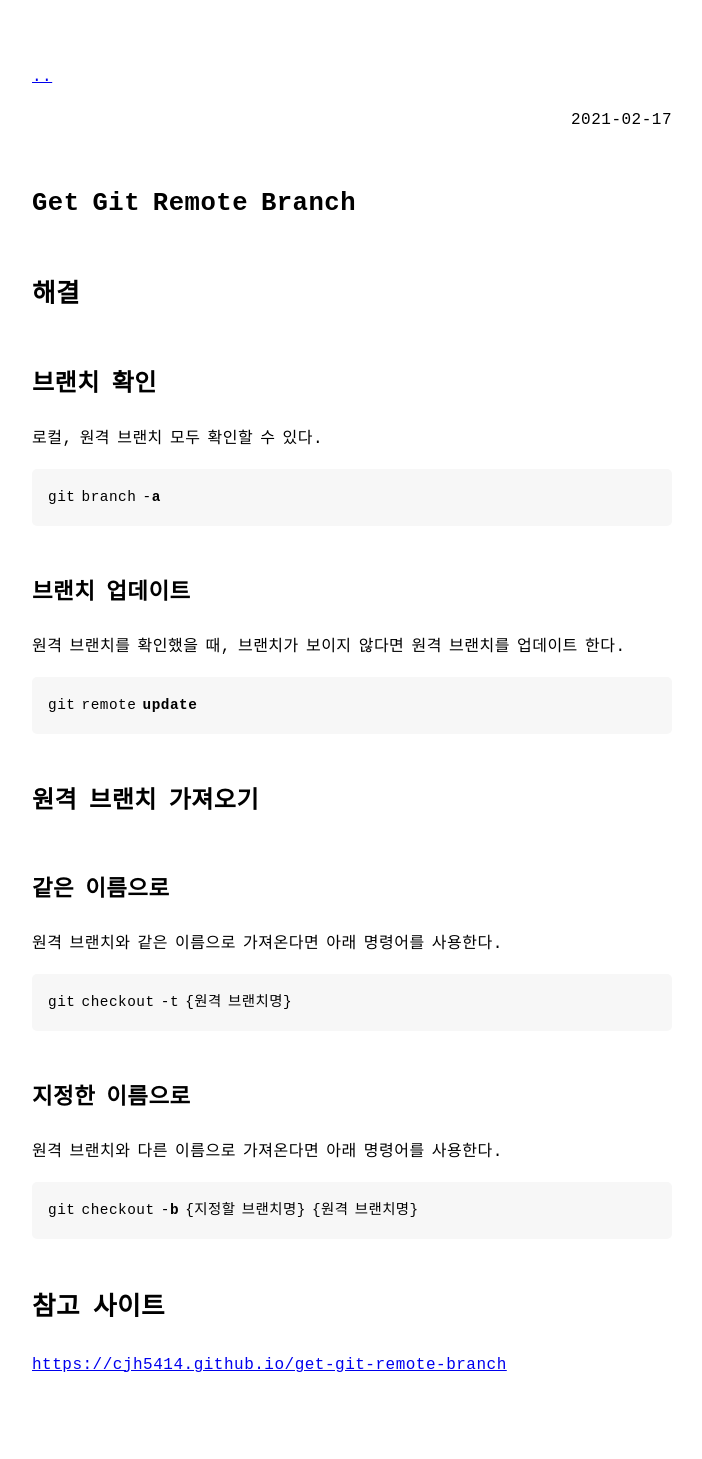
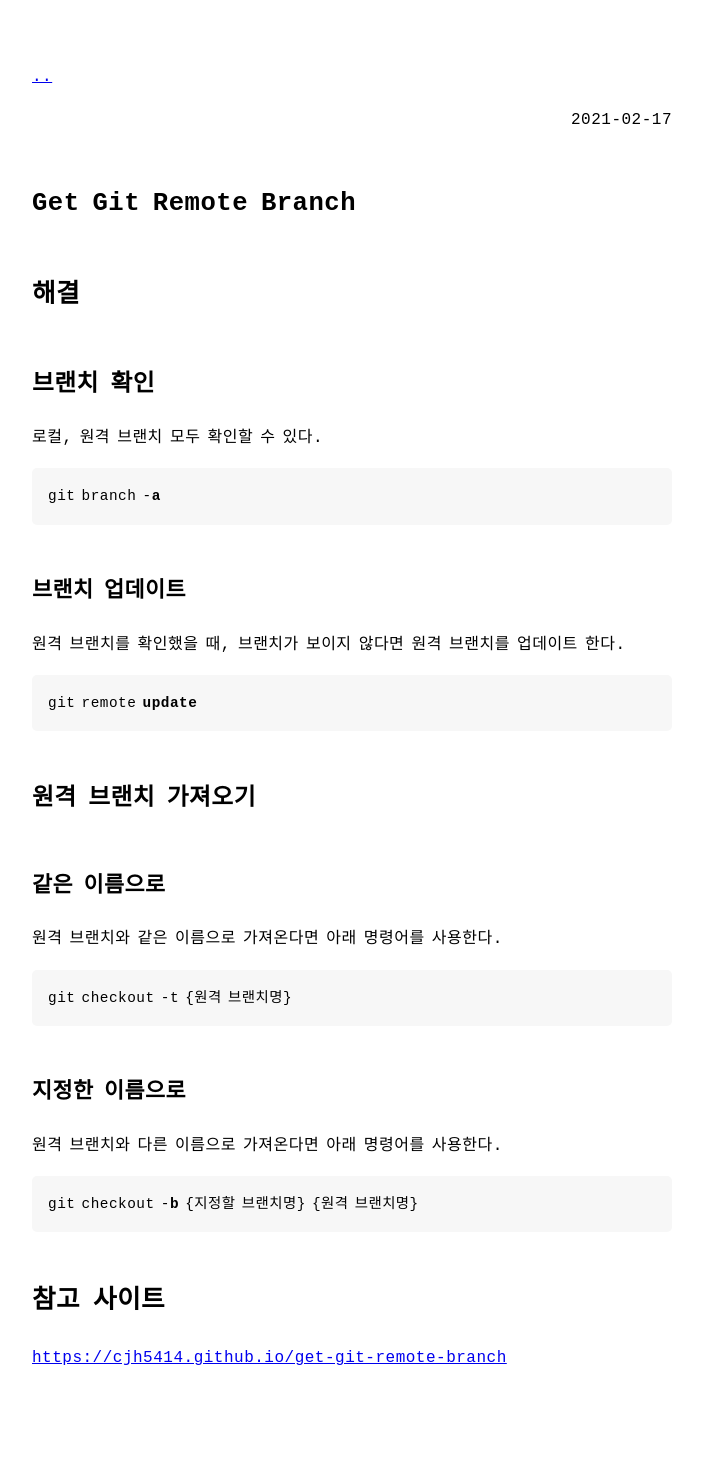
Before and after one commit to bobbohee/no-access-please, a Jekyll site: the page built from _posts/2021-02-17-get-git-remote-branch.md, in a window 1280 px wide. Shown: the whole page, without its empty margins (288-990 px from the left). Built offline with Jekyll 4.4.1, drawn with Linux system fonts in a browser that asks for light colours.

Commit message:
[STYLE] h1 ~ h6 폰트 사이즈 변경

```diff
--- a/_sass/no-style-please.scss
+++ b/_sass/no-style-please.scss
@@ -41,15 +41,15 @@ h1, h2, h3, h4, h5, h6 { margin-top: 3rem; }
 
 h1 { font-size: 1.6rem; }
 
-h2 { font-size: 1.5rem; }
+h2 { font-size: 1.48rem; }
 
-h3 { font-size: 1.4rem; }
+h3 { font-size: 1.36rem; }
 
-h4 { font-size: 1.3rem; }
+h4 { font-size: 1.24rem; }
 
-h5 { font-size: 1.2rem; }
+h5 { font-size: 1.12rem; }
 
-h6 { font-size: 1.1rem; }
+h6 { font-size: 1rem; }
 
 hr { margin: 2rem 0; }
 
```
